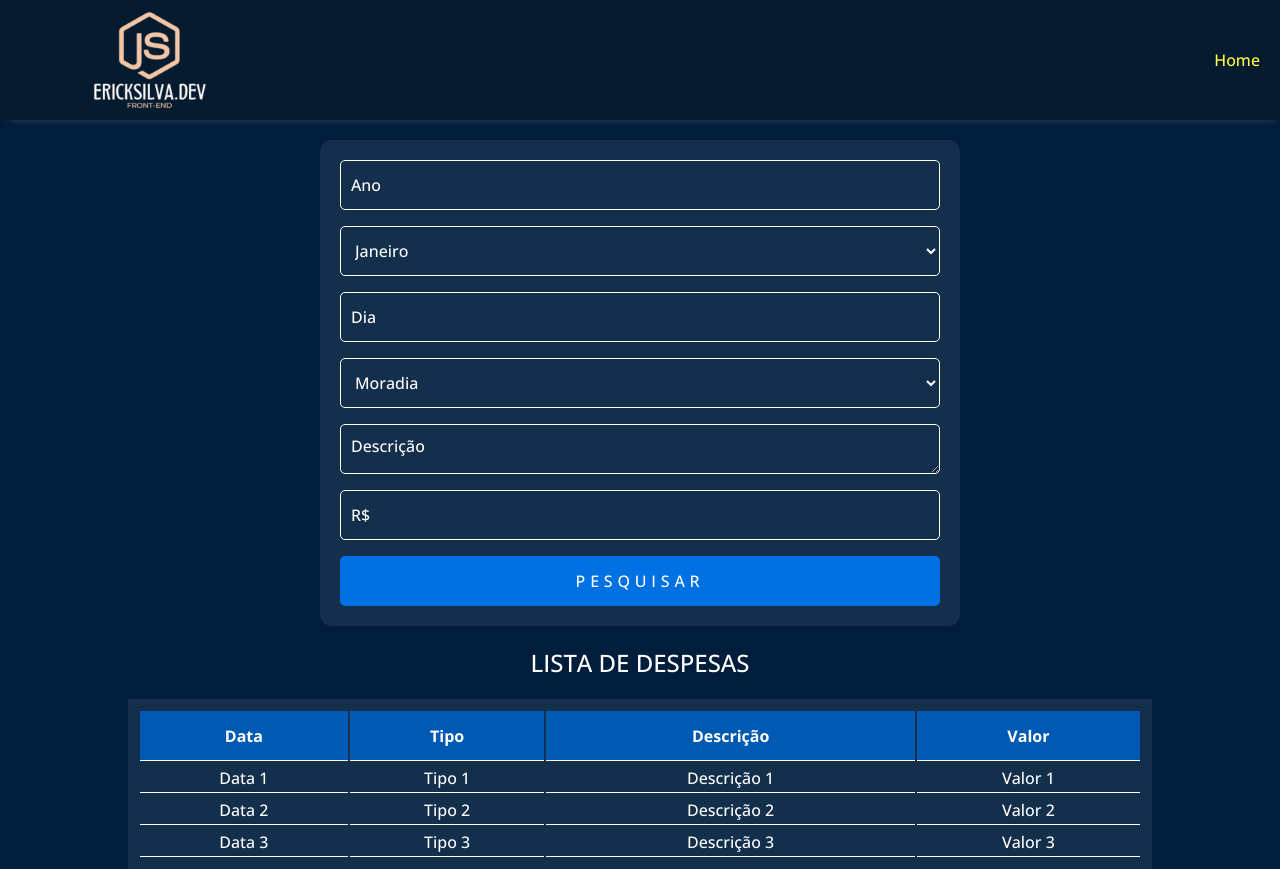
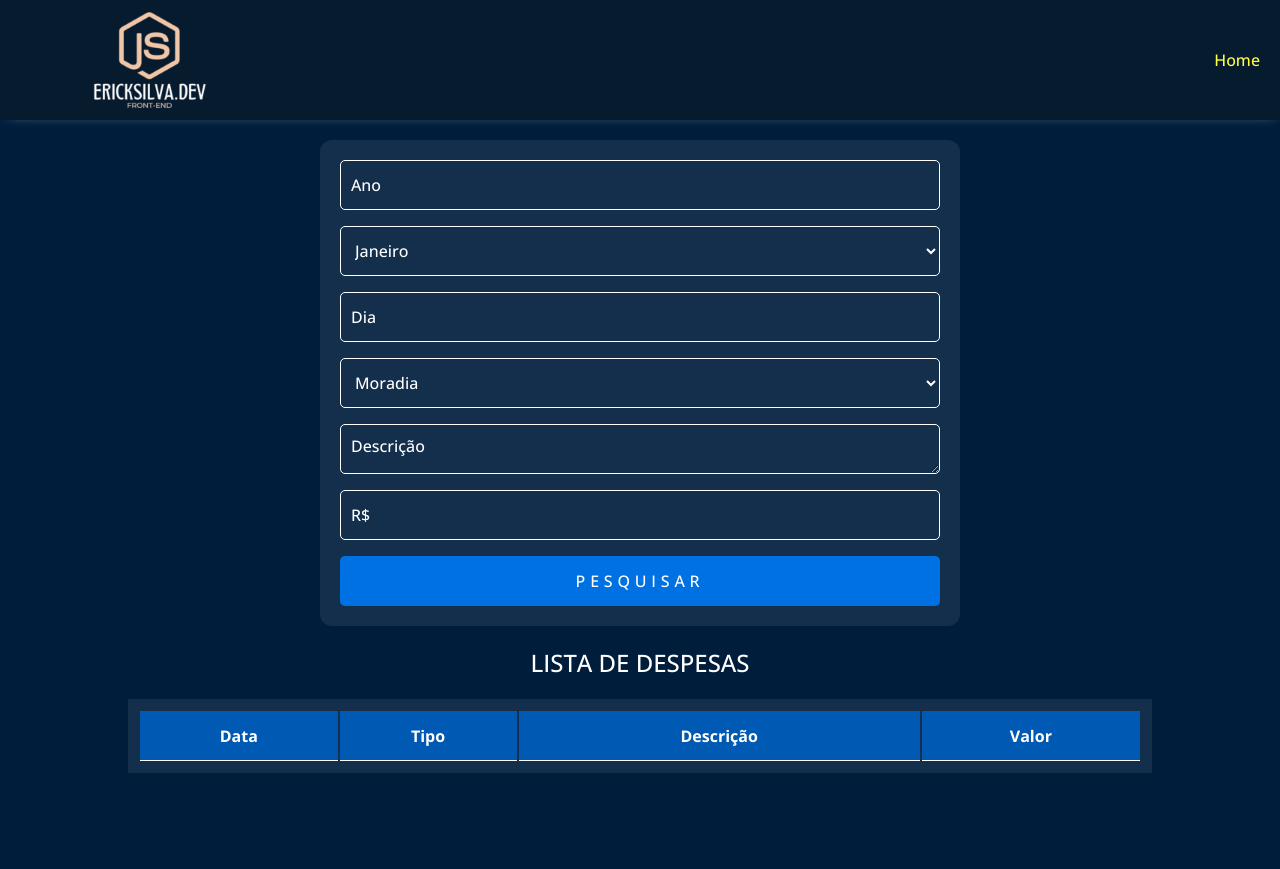
Before and after one commit to eiericksilva/orcamento_pessoal, a React (Vite) app: page /consulta in a window 1280 px wide. After the commit the page ends 800 px from the top, so only its background shows below. Built offline with nearby package versions, Linux system fonts and the light colour scheme.

Commit message:
populando table dinamicamente

```diff
--- a/src/components/Table/index.jsx
+++ b/src/components/Table/index.jsx
@@ -20,24 +20,14 @@ const Table = () => {
           </tr>
         </thead>
         <tbody>
-          <tr>
-            <td>Data 1</td>
-            <td>Tipo 1</td>
-            <td>Descrição 1</td>
-            <td>Valor 1</td>
-          </tr>
-          <tr>
-            <td>Data 2</td>
-            <td>Tipo 2</td>
-            <td>Descrição 2</td>
-            <td>Valor 2</td>
-          </tr>
-          <tr>
-            <td>Data 3</td>
-            <td>Tipo 3</td>
-            <td>Descrição 3</td>
-            <td>Valor 3</td>
-          </tr>
+          {listaDespesas.map((item) => (
+            <tr>
+              <td>{`${item.dia}/${item.mes}/${item.ano}`}</td>
+              <td>{item.tipo}</td>
+              <td>{item.descricao}</td>
+              <td>{item.valor}</td>
+            </tr>
+          ))}
         </tbody>
       </TableContainer>
     </>
```
